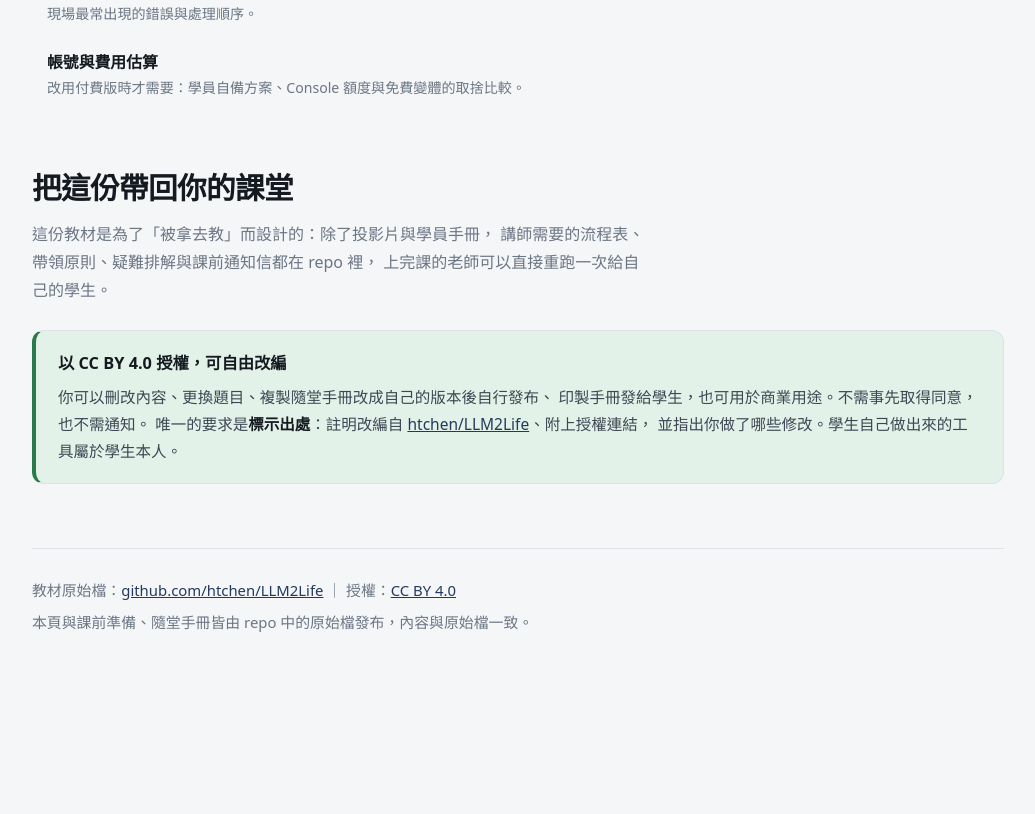
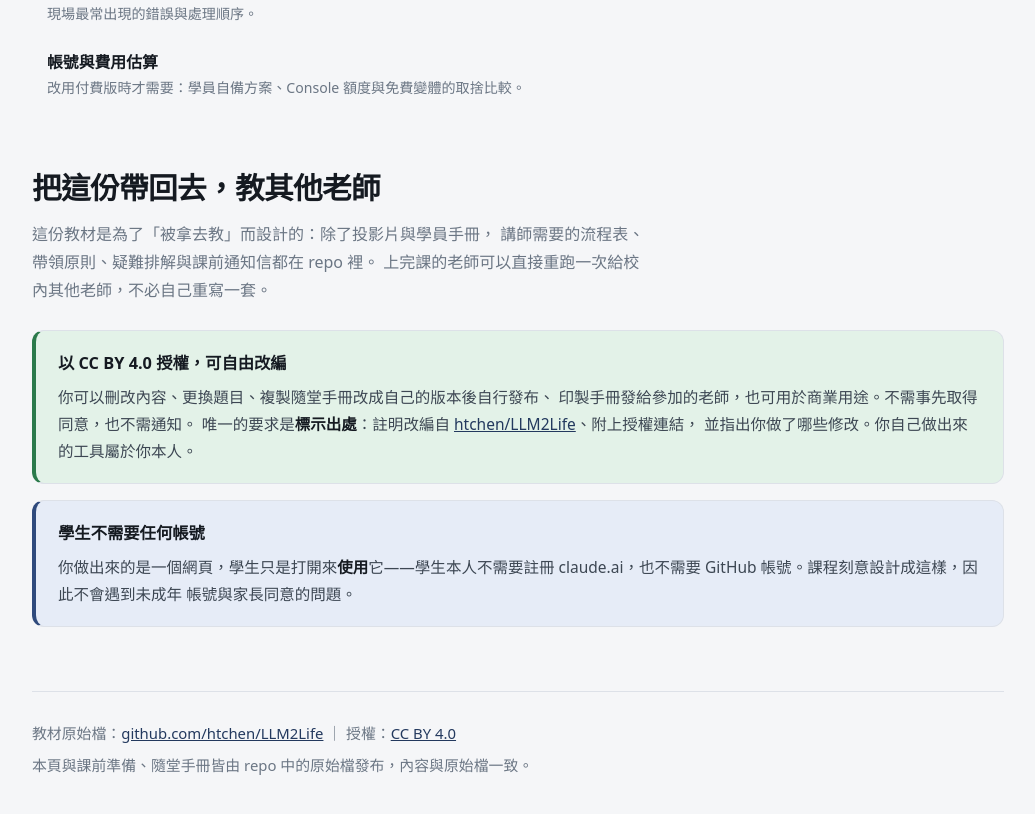
Before and after one commit to htchen/LLM2Life, a website: page web/index.html in a window 1280 px wide. Shown: the part 2834-3648 px from the top of the page, without its empty margins (122-1157 px from the left). Before the commit the page ends 3563 px from the top, so only its background shows below. Drawn offline with Linux system fonts and the light colour scheme.

Commit message:
對象改為高中種子教師，並確立學生不需要帳號
參與教師視為種子教師，回校後教其他老師，而非直接教學生。
這同時解決了未成年帳號與家長同意的問題——不是靠查條款，是靠設計：
老師做出來的是一個網頁，學生只是打開來使用，學生本人不需要註冊
claude.ai 或 GitHub。

- CLAUDE.md：明確記載對象、教師對教師的 bootstrap 兩個回收路徑
  （回校開課、以及製作高中教材與輔助教學的工具），並立下規則：
  不得引入任何需要學生自行註冊的步驟。
- web/index.html：「帶回你的課堂」改為「帶回去教其他老師」；
  新增「學生不需要任何帳號」說明。
- README.md：授權說明的受眾由學生改為校內其他老師。

Co-Authored-By: Claude Opus 5 (1M context) <noreply@anthropic.com>
Claude-Session: https://claude.ai/code/session_01X5ScKQrZtnc2yG8QGb3iJQ

```diff
--- a/web/index.html
+++ b/web/index.html
@@ -297,17 +297,23 @@
   </section>
 
   <section>
-    <h2>把這份帶回你的課堂</h2>
+    <h2>把這份帶回去，教其他老師</h2>
     <p class="lede">這份教材是為了「被拿去教」而設計的：除了投影片與學員手冊，
-       講師需要的流程表、帶領原則、疑難排解與課前通知信都在 repo 裡，
-       上完課的老師可以直接重跑一次給自己的學生。</p>
+       講師需要的流程表、帶領原則、疑難排解與課前通知信都在 repo 裡。
+       上完課的老師可以直接重跑一次給校內其他老師，不必自己重寫一套。</p>
     <div class="note" style="border-left-color: var(--ok); background: var(--ok-soft);">
       <h3>以 CC BY 4.0 授權，可自由改編</h3>
       <p>你可以刪改內容、更換題目、複製隨堂手冊改成自己的版本後自行發布、
-         印製手冊發給學生，也可用於商業用途。不需事先取得同意，也不需通知。
+         印製手冊發給參加的老師，也可用於商業用途。不需事先取得同意，也不需通知。
          唯一的要求是<b>標示出處</b>：註明改編自
          <a href="https://github.com/htchen/LLM2Life">htchen/LLM2Life</a>、附上授權連結，
-         並指出你做了哪些修改。學生自己做出來的工具屬於學生本人。</p>
+         並指出你做了哪些修改。你自己做出來的工具屬於你本人。</p>
+    </div>
+    <div class="note" style="border-left-color: var(--accent); background: var(--accent-soft);">
+      <h3>學生不需要任何帳號</h3>
+      <p>你做出來的是一個網頁，學生只是打開來<b>使用</b>它——學生本人不需要註冊
+         claude.ai，也不需要 GitHub 帳號。課程刻意設計成這樣，因此不會遇到未成年
+         帳號與家長同意的問題。</p>
     </div>
   </section>
 
```
Also changed, not shown: CLAUDE.md (+15 -1 lines), README.md.
